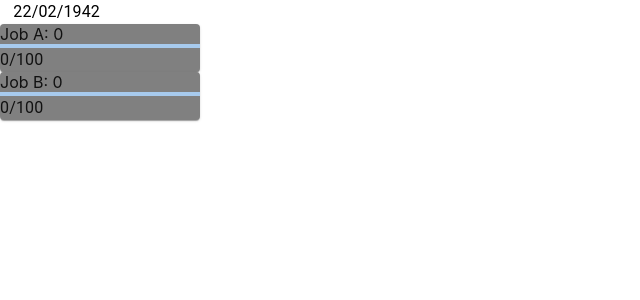
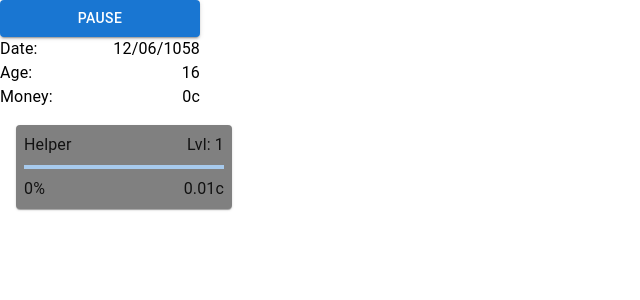
Before and after one commit to A-Crawley/turbo-parakeet, a React (Create React App) app: page / in a window 1280 px wide. Shown: the top 300 px of the page, without its empty margins (0-640 px from the left). Built offline with nearby package versions, Linux system fonts and the light colour scheme.

Commit message:
added new jobs

```diff
--- a/src/App.tsx
+++ b/src/App.tsx
@@ -1,10 +1,11 @@
+import { Button } from "@mui/material";
 import Typography from "@mui/material/Typography";
 import { useEffect, useState } from "react";
 import "./App.css";
 import { Job } from "./classes/Job";
-import JobCard from './components/JobCard'
+import JobCard from "./components/JobCard";
 
-let loopTime = 250;
+let loopTime = 150;
 
 const formatDate = (date: Date): string => {
   return `${formatNumber(date.getDate())}/${formatNumber(
@@ -18,33 +19,162 @@ const formatNumber = (number: Number): string => {
   return stringValue;
 };
 
+// CURRENCY CONVERSION
+// 1000 Copper => 1 Silver
+// 1000 Silver => 1 Gold
+
+interface Currency {
+  copper: number;
+  silver: number;
+  gold: number;
+}
+
+const getCurrenyDivisions = (copper: number): Currency => {
+  const silverConversionRate = 1000;
+  const goldConversionRate = silverConversionRate * 1000;
+
+  copper = Math.round(copper);
+
+  let currency = { copper: 0, silver: 0, gold: 0 };
+
+  if (copper >= goldConversionRate) {
+    let temp = Math.floor(copper / goldConversionRate);
+    currency.gold = temp;
+    copper -= temp * goldConversionRate;
+  }
+
+  if (copper >= silverConversionRate) {
+    let temp = Math.floor(copper / silverConversionRate);
+    currency.silver = temp;
+    copper -= temp * silverConversionRate;
+  }
+
+  if (copper > 0) {
+    currency.copper = copper;
+  }
+
+  return currency;
+};
+
+const prettyPrintCurrency = (currency: Currency): string => {
+  return `${currency.gold > 0 ? currency.gold + "g" : ""}
+    ${currency.silver > 0 ? currency.silver + "s" : ""}
+    ${currency.copper > 0 ? currency.copper + "c" : "0c"}`;
+};
+
+// FAMILY BAKERY
+const helperJob = new Job(1, "Helper", 1, 0.01, () => true, 2);
+const assistantJob = new Job(
+  2,
+  "Assistant",
+  1 / 2,
+  0.05,
+  () => helperJob.getLevel() >= 10,
+  2
+);
+const apprenticeJob = new Job(
+  3,
+  "Apprentice Baker",
+  1 / 3,
+  0.1,
+  () => assistantJob.getLevel() >= 10,
+  2
+);
+const juniorJob = new Job(
+  4,
+  "Junior Baker",
+  1 / 4,
+  0.5,
+  () => apprenticeJob.getLevel() >= 10,
+  2
+);
+const breadBakerJob = new Job(
+  5,
+  "Bread Baker",
+  1 / 5,
+  1,
+  () => juniorJob.getLevel() >= 10,
+  2
+);
+const bakerJob = new Job(
+  6,
+  "Baker",
+  1 / 6,
+  2,
+  () => breadBakerJob.getLevel() >= 10,
+  2
+);
+const headBakerJob = new Job(
+  7,
+  "Head Baker",
+  1 / 7,
+  3,
+  () => bakerJob.getLevel() >= 10,
+  2
+);
+const bakeryOwnerJob = new Job(
+  8,
+  "Bakery Owner",
+  1 / 8,
+  4,
+  () => headBakerJob.getLevel() >= 10,
+  2
+);
+
+const familyBakery: Job[] = [
+  helperJob,
+  assistantJob,
+  apprenticeJob,
+  juniorJob,
+  breadBakerJob,
+  bakerJob,
+  headBakerJob,
+  bakeryOwnerJob,
+];
+
 function App() {
-  const [date, setDate] = useState(1);
-  const [month, setMonth] = useState(1);
-  const [year, setYear] = useState(1942);
+  const birthDate = [7, 4, 1042];
+  const startingAge = 16;
 
+  const [date, setDate] = useState(birthDate[0]);
+  const [month, setMonth] = useState(birthDate[1]);
+  const [year, setYear] = useState(birthDate[2] + startingAge);
 
+  const [age, setAge] = useState(startingAge);
 
-  const [jobA, setJobA] = useState<Job>(new Job('Job A'));
-  const [jobB, setJobB] = useState<Job>(new Job('Job B'));
   const [activeJob, setActiveJob] = useState<Job>();
+  const [cash, setCash] = useState(0);
 
-  const itterate = () => {
+  const [paused, setPaused] = useState(false);
+
+  const iterate = () => {
+    if (paused) return;
     const tempDate = new Date(year, month, date + 1);
     setDate(tempDate.getDate());
     setMonth(tempDate.getMonth());
     setYear(tempDate.getFullYear());
+    if (
+      date === birthDate[0] &&
+      month === birthDate[1] &&
+      year > birthDate[2]
+    ) {
+      setAge(year - birthDate[2]);
+    }
     // DO THINGS
-    if (activeJob !== null && activeJob !== undefined)
-    {
+    if (activeJob !== null && activeJob !== undefined) {
       activeJob.increaseProgress();
+      setCash((cash) => cash + activeJob.getIncome());
       setActiveJob(activeJob);
     }
   };
 
+  const togglePaused = () => {
+    setPaused(!paused);
+  };
+
   useEffect(() => {
     const interval = setInterval(() => {
-      itterate();
+      iterate();
     }, loopTime);
 
     return () => clearInterval(interval);
@@ -52,28 +182,53 @@ function App() {
 
   return (
     <div>
-      <div style={{ width: "100px", display: "flex", flexDirection: "column" }}>
-        <div style={{ display: "flex", flexDirection: "row-reverse" }}>
+      <div style={{ width: "200px", display: "flex", flexDirection: "column" }}>
+        <Button variant={"contained"} onClick={() => togglePaused()}>
+          {paused ? "Resume" : "Pause"}
+        </Button>
+        <div
+          style={{
+            display: "flex",
+            flexDirection: "row",
+            justifyContent: "space-between",
+          }}
+        >
+          <Typography>Date:</Typography>
           <Typography>{formatDate(new Date(year, month, date))}</Typography>
+        </div>
+        <div
+          style={{
+            display: "flex",
+            flexDirection: "row",
+            justifyContent: "space-between",
+          }}
+        >
+          <Typography>Age:</Typography>
+          <Typography>{age}</Typography>
+        </div>
+        <div
+          style={{
+            display: "flex",
+            flexDirection: "row",
+            justifyContent: "space-between",
+          }}
+        >
+          <Typography>Money:</Typography>
+          <Typography>
+            {prettyPrintCurrency(getCurrenyDivisions(cash))}
+          </Typography>
         </div>
       </div>
       <div>
-        <JobCard
-          level={jobA.getLevel()}
-          name={jobA.getName()}
-          setActiveJob={() => setActiveJob(jobA)}
-          progressPercentage={jobA.getProgressPercentage()}
-          progress={jobA.getProgress()}
-          progressNeededToNextLevel={jobA.getProgressNeededToLevel()}
-        />
-        <JobCard
-          level={jobB.getLevel()}
-          name={jobB.getName()}
-          setActiveJob={() => setActiveJob(jobB)}
-          progressPercentage={jobB.getProgressPercentage()}
-          progress={jobB.getProgress()}
-          progressNeededToNextLevel={jobB.getProgressNeededToLevel()}
-        />
+        {familyBakery
+          .filter((j) => j.unlocked())
+          .map((job) => (
+            <JobCard
+              key={job.id}
+              setActiveJob={() => setActiveJob(job)}
+              job={job}
+            />
+          ))}
       </div>
     </div>
   );
--- a/src/classes/Job.tsx
+++ b/src/classes/Job.tsx
@@ -1,5 +1,5 @@
 export class Job {
-
+  public id: number;
   private name: string;
   private progress: number;
   private progressMultiplyer: number;
@@ -7,39 +7,63 @@ export class Job {
   private level: number;
   private progressNeededToLevel: number;
   private progressNeededToLevelMultiplyer: number;
+  private baseIncomePerDay: number;
+  private unlockAction: Function;
+  private incomeMultiplier: number;
+  private income: number;
 
   private levelUp = (levelIncrease: number) => {
     this.level += levelIncrease;
-      this.progressNeededToLevel = (this.level * this.progressNeededToLevelMultiplyer) * 100;
+    this.progressNeededToLevel =
+      this.level * this.progressNeededToLevelMultiplyer * 100;
     this.progress = 0;
-    }
+    this.progressMultiplyer *= 1.15;
+    this.income += this.baseIncomePerDay * this.incomeMultiplier;
+    console.log({ data: this });
+  };
 
-    constructor(name: string){
+  constructor(
+    id: number,
+    name: string,
+    progressBaseValue: number,
+    baseIncome: number,
+    unlockAction: Function,
+    incomeMultiplier: number
+  ) {
+    this.id = id;
     this.name = name;
-      this.progress=0;
-      this.progressNeededToLevel=100;
-      this.progressMultiplyer=1;
-      this.progressBaseValue=5;
-      this.level=0;
+    this.progress = 0;
+    this.progressNeededToLevel = 100;
+    this.progressMultiplyer = 1;
+    this.progressBaseValue = progressBaseValue;
+    this.level = 1;
     this.progressNeededToLevelMultiplyer = 2;
+    this.baseIncomePerDay = baseIncome;
+    this.incomeMultiplier = incomeMultiplier;
+    this.income = baseIncome;
+    this.unlockAction = unlockAction;
   }
 
   public increaseProgress = () => {
     const increase = this.progressBaseValue * this.progressMultiplyer;
 
-      if ((this.progress + increase) > this.progressNeededToLevel) {
-        this.levelUp(Math.floor((this.progress + increase) / this.progressNeededToLevel));
+    if (this.progress + increase > this.progressNeededToLevel) {
+      this.levelUp(
+        Math.floor((this.progress + increase) / this.progressNeededToLevel)
+      );
       this.progress = (this.progress + increase) % this.progressNeededToLevel;
       return;
     }
 
     this.progress += increase;
+  };
 
-    }
-
-    public getProgress = () : number => this.progress;
-    public getProgressPercentage = () : number => (this.progress / this.progressNeededToLevel) * 100;
-    public getProgressNeededToLevel = () : number => this.progressNeededToLevel;
+  public getProgress = (): number => this.progress;
+  public getProgressPercentage = (): number =>
+    (this.progress / this.progressNeededToLevel) * 100;
+  public getProgressNeededToLevel = (): number => this.progressNeededToLevel;
   public getLevel = (): number => this.level;
   public getName = () => this.name;
+  public getIncome = () => this.income;
+  public unlocked = () => this.unlockAction() === true;
 }
--- a/src/components/JobCard.tsx
+++ b/src/components/JobCard.tsx
@@ -1,27 +1,45 @@
 import { LinearProgress, Paper, Typography } from "@mui/material";
+import { Job } from "../classes/Job";
 
-interface JobCardProps{
-
-    name: string;
+interface Props {
+  job: Job;
   setActiveJob: Function;
-    level: number;
-    progressPercentage: number;
-    progress: number;
-    progressNeededToNextLevel: number;
 }
 
-export default function JobCard(props: JobCardProps){
-
-
+export default function JobCard({ job, setActiveJob }: Props) {
   return (
     <>
-
-          <Paper sx={{ width: "200px", background: "#808080" }} onClick={() => props.setActiveJob()}>
-            <div>{props.name}: {props.level}</div>
-            <LinearProgress variant={'determinate'} value={props.progressPercentage} />
-            <Typography>{props.progress.toFixed(0)}/{props.progressNeededToNextLevel}</Typography>
+      <Paper
+        sx={{ width: "200px", background: "#808080", p: 1, m: 2 }}
+        onClick={() => setActiveJob()}
+      >
+        <div
+          style={{
+            display: "flex",
+            flexDirection: "row",
+            justifyContent: "space-between",
+            marginBottom: "8px",
+          }}
+        >
+          <Typography>{job.getName()}</Typography>
+          <Typography>Lvl: {job.getLevel()}</Typography>
+        </div>
+        <LinearProgress
+          variant={"determinate"}
+          value={job.getProgressPercentage()}
+          sx={{ mb: 1 }}
+        />
+        <div
+          style={{
+            display: "flex",
+            flexDirection: "row",
+            justifyContent: "space-between",
+          }}
+        >
+          <Typography>{job.getProgressPercentage().toFixed(0)}%</Typography>
+          <Typography>{job.getIncome().toPrecision(1)}c</Typography>
+        </div>
       </Paper>
-
     </>
-    )
+  );
 }
```
Lines whose indentation alone changed are shown as unchanged.
